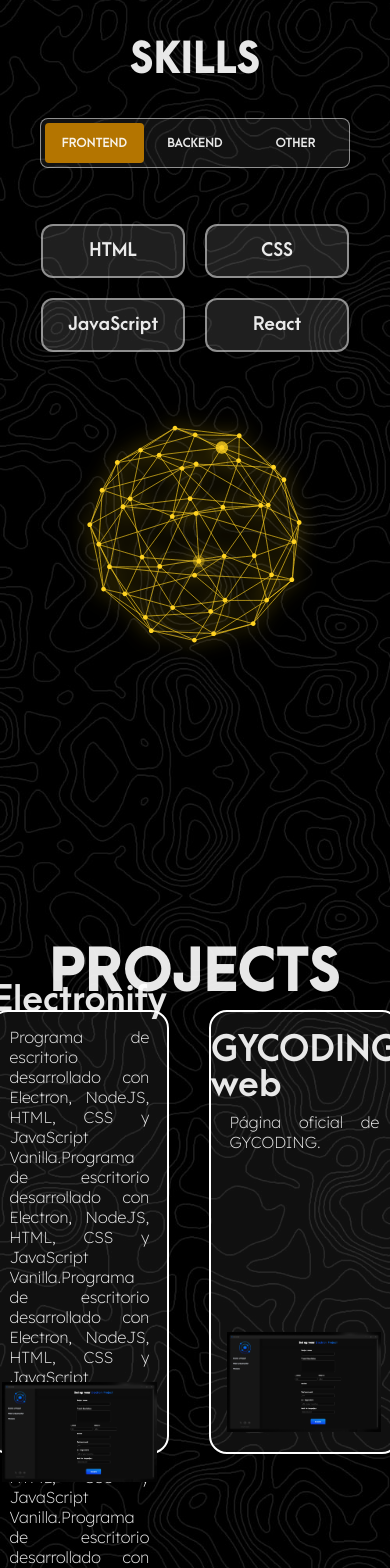
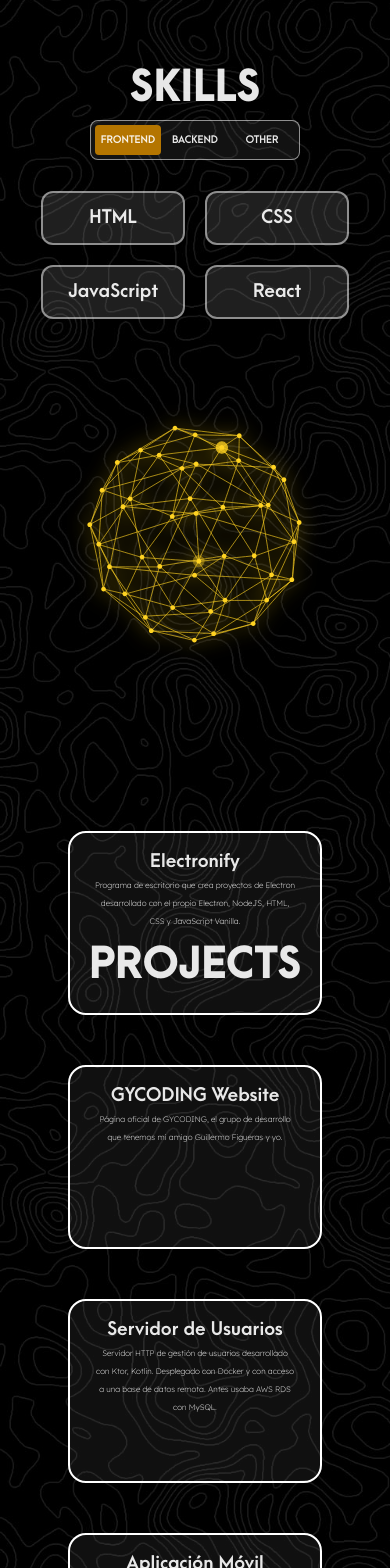
Before and after one commit to gy-toxyc/toxyc-portfolio, a React (Vite) app: page / in a window 390 px wide. Shown: the part 1760-3328 px from the top of the page. Built offline with nearby package versions, Linux system fonts and the light colour scheme.

Commit message:
Pusheito

```diff
--- /dev/null
+++ b/src/components/Footer.jsx
@@ -0,0 +1,24 @@
+import Lottie from 'lottie-react'
+import { FaGithubSquare, FaLinkedin } from "react-icons/fa";
+
+import '../styles/Footer.css'
+import toxycLogo from '../assets/img/toxyc-logo.png'
+
+export function Footer() {
+	return (
+		<footer className="footer">
+			<img src={toxycLogo} alt="toxycLogo" className="footer-logo" draggable="false" />
+
+			<ul className="footer-media">
+				<li className="footer-media-element">
+					<FaGithubSquare className="intro-media-icon github" />
+				</li>
+				<li className="footer-media-element">
+					<FaLinkedin className="intro-media-icon linkedin" />
+				</li>
+			</ul>
+
+			<h6 className="footer-copy">Iván Vicente 2024</h6>
+		</footer>
+	)
+}
--- a/src/components/Projects.jsx
+++ b/src/components/Projects.jsx
@@ -2,14 +2,17 @@ import '../styles/Projects.css'
 import { ProjectCard } from './ProjectCard'
 
 import electronifyImage from '../assets/img/projects/electronify-image.png'
+import gycodingImage from '../assets/img/projects/gycoding-image.png'
 
 export function Projects() {
 	return (
 		<div id="projects" className="projects">
 			<h1 className="projects-title">PROJECTS</h1>
 			<ul className="projects-list">
-				<ProjectCard name="Electronify" desc="Programa de escritorio desarrollado con Electron, NodeJS, HTML, CSS y JavaScript Vanilla.Programa de escritorio desarrollado con Electron, NodeJS, HTML, CSS y JavaScript Vanilla.Programa de escritorio desarrollado con Electron, NodeJS, HTML, CSS y JavaScript Vanilla.Programa de escritorio desarrollado con Electron, NodeJS, HTML, CSS y JavaScript Vanilla.Programa de escritorio desarrollado con Electron, NodeJS, HTML, CSS y JavaScript Vanilla.Programa de escritorio desarrollado con Electron, NodeJS, HTML, CSS y JavaScript Vanilla.Programa de escritorio desarrollado con Electron, NodeJS, HTML, CSS y JavaScript Vanilla.Programa de escritorio desarrollado con Electron, NodeJS, HTML, CSS y JavaScript Vanilla." image={electronifyImage} />
-				<ProjectCard name="GYCODING web" desc="Página oficial de GYCODING." image={electronifyImage} />
+				<ProjectCard name="Electronify" desc="Programa de escritorio que crea proyectos de Electron desarrollado con el propio Electron, NodeJS, HTML, CSS y JavaScript Vanilla." image={electronifyImage} />
+				<ProjectCard name="GYCODING Website" desc="Página oficial de GYCODING, el grupo de desarrollo que tenemos mi amigo Guillermo Figueras y yo." image={gycodingImage} />
+				<ProjectCard name="Servidor de Usuarios" desc="Servidor HTTP de gestión de usuarios desarrollado con Ktor, Kotlin. Desplegado con Docker y con acceso a una base de datos remota. Antes usaba AWS RDS con MySQL." image={electronifyImage} />
+				<ProjectCard name="Aplicación Móvil" desc="Aplicación móvil de gestión e información de personajes de un videojuego que presenta un inicio de sesión y un registro de usuarios, además de almacenamiento de datos en una base de datos remota." image={electronifyImage} />
 			</ul>
 		</div>
 	)
--- a/src/index.css
+++ b/src/index.css
@@ -63,9 +63,14 @@
 	--selection-bg: #ffa6002c;
 
 	--navbar-brightness: #ffffffd3;
+
 	--intro-media-brightness: #ffffff3b;
 	--intro-animation-shadow: #000000;
+
 	--about-cv-brightness: #e4c30933;
+
+	--projects-bg: #ffffff10;
+	--projects-border: #ffffff;
 
 	/* Skill Colors */
 
--- a/src/main.jsx
+++ b/src/main.jsx
@@ -5,6 +5,7 @@ import { Intro } from './components/Intro'
 import { About } from './components/About'
 import { Skills } from './components/Skills'
 import { Projects } from './components/Projects'
+import { Footer } from './components/Footer'
 
 import './index.css'
 
@@ -15,5 +16,6 @@ ReactDOM.createRoot(document.getElementById('root')).render(
     <About />
     <Skills />
     <Projects />
+    <Footer />
   </React.StrictMode>,
 )
--- /dev/null
+++ b/src/styles/Footer.css
@@ -0,0 +1,58 @@
+.footer {
+    width: 100%;
+    height: 20vh;
+
+    display: flex;
+    flex-direction: column;
+    flex-wrap: nowrap;
+
+    justify-content: flex-end;
+    align-items: center;
+    align-content: center;
+
+    background-image: url(../assets/img/intro-bg.png);
+    background-repeat: no-repeat;
+    background-size: cover;
+
+    margin-bottom: 20px;
+
+    gap: 10px;
+}
+
+.footer-logo {
+    height: 60px;
+
+    filter: grayscale(100%);
+
+    transition: .5s;
+}
+
+.footer-logo:hover {
+    transition: .5s;
+
+    filter: grayscale(0%);
+    transform: translateY(-5px);
+}
+
+.footer-media {
+    width: 100%;
+    height: 20%;
+
+    display: flex;
+    flex-direction: row;
+    flex-wrap: nowrap;
+
+    justify-content: center;
+    align-items: center;
+    align-content: center;
+
+    list-style: none;
+
+    gap: 5px;
+}
+
+.footer-copy {
+    font-size: 14px;
+
+    color: #ffffff36;
+}
--- a/src/styles/ProjectCard.css
+++ b/src/styles/ProjectCard.css
@@ -1,8 +1,8 @@
 .project-element {
     position: relative;
 
-    width: 600px;
-    height: 400px;
+    width: 400px;
+    height: 280px;
 
     display: flex;
     flex-direction: column;
@@ -15,10 +15,12 @@
     padding-top: 20px;
     padding-bottom: 20px;
 
-    background-color: #ffffff10;
+    background-color: var(--projects-bg);
 
-    border: 2px solid #fff;
+    border: 2px solid var(--projects-border);
     border-radius: 18px;
+
+    transition: .5s;
 }
 
 .project-info {
@@ -35,24 +37,119 @@
 
     text-align: start;
 
-    gap: 10px;
+    gap: 15px;
 }
 
 .project-name {
-    font-size: 35px;
+    font-size: 30px;
     font-family: 'ArcaMajora3-Bold';
 }
 
 .project-desc {
-    line-height: 20px;
+    line-height: 18px;
 
-    font-size: 16px;
+    font-size: 14px;
     font-family: 'Lexend-ExtraLight';
 
-    text-align: justify;
+    text-align: center;
 }
 
 .project-image {
+    position: absolute;
+
+    height: 180px;
+
     justify-self: flex-end;
-    height: 100px;
+
+    top: 70%;
+    opacity: 0;
+
+    border: 2px solid var(--projects-border);
+    border-radius: 12px;
+
+    filter: drop-shadow(0px 0px 10px #000);
+
+    z-index: 3;
+
+    transition: .5s;
 }
+
+.project-element:hover .project-image {
+    transition: .5s;
+
+    opacity: 1;
+    transform: translateY(-30%);
+}
+
+@media screen and (max-width: 1360px) {
+    .project-element {
+        width: 400px;
+        height: 250px;
+    }
+
+    .project-name {
+        font-size: 25px;
+    }
+
+    .project-desc {
+        font-size: 12px;
+    }
+
+    .project-image {
+        height: 200px;
+
+        top: 65%;
+    }
+}
+
+@media screen and (max-width: 1024px) {
+    .project-element {
+        width: 350px;
+        height: 200px;
+    }
+
+    .project-name {
+        font-size: 20px;
+    }
+
+    .project-desc {
+        font-size: 10px;
+    }
+
+    .project-image {
+        height: 170px;
+
+        top: 65%;
+    }
+}
+
+@media screen and (max-width: 920px) {
+    .project-element {
+        width: 250px;
+        height: 140px;
+    }
+
+    .project-info {
+        gap: 5px;
+    }
+
+    .project-name {
+        font-size: 18px;
+    }
+
+    .project-desc {
+        font-size: 8px;
+    }
+
+    .project-image {
+        height: 120px;
+
+        top: 70%;
+    }
+}
+
+@media screen and (max-width: 500px) {
+    .project-image {
+        height: 150px;
+    }
+}
--- a/src/styles/Projects.css
+++ b/src/styles/Projects.css
@@ -26,11 +26,11 @@
 
 .projects-list {
     width: 80%;
-    height: 50%;
+    height: 72%;
 
     display: flex;
     flex-direction: row;
-    flex-wrap: nowrap;
+    flex-wrap: wrap;
 
     justify-content: center;
     align-items: center;
@@ -38,3 +38,38 @@
 
     gap: 40px;
 }
+
+@media screen and (max-width: 1366px) {
+    .projects {
+        gap: 90px;
+    }
+
+    .projects-list {
+        height: 20%;
+    }
+}
+
+@media screen and (max-width: 920px) {
+    .projects {
+        gap: 60px;
+    }
+
+    .projects-list {
+        gap: 50px;
+    }
+
+    .projects-title {
+        font-size: 40px;
+    }
+}
+
+@media screen and (max-width: 500px) {
+    .projects {
+        gap: 120px;
+    }
+
+    .projects-list {
+        height: 40%;
+        gap: 50px;
+    }
+}
--- a/src/styles/Skill.css
+++ b/src/styles/Skill.css
@@ -54,8 +54,8 @@
 
 @media screen and (max-width: 1070px) {
     .skill-element {
-        height: 60px;
-        width: 160px;
+        height: 50px;
+        width: 140px;
     }
 
     .skill-name {
--- a/src/styles/Skills.css
+++ b/src/styles/Skills.css
@@ -118,7 +118,7 @@
 
 .skills-button {
     width: 33%;
-    height: 40px;
+    height: 100%;
 
     display: flex;
     flex-direction: row;
@@ -172,7 +172,11 @@
 
 @media screen and (max-width: 1630px) {
     .skills-box {
-        gap: 80px;
+        gap: 30px;
+    }
+
+    .skills-buttons-box {
+        margin-top: -12%;
     }
 }
 
@@ -184,11 +188,26 @@
 
 @media screen and (max-width: 1024px) {
     .skills-box {
-        gap: 10px;
+        gap: 0px;
     }
 
     .skills-title {
         font-size: 40px;
+    }
+
+    .skills-list {
+        height: 200px;
+    }
+
+    .skills-buttons-box {
+        width: 200px;
+        height: 30px;
+
+        margin: 0px;
+    }
+
+    .skills-name {
+        font-size: 10px;
     }
 }
 
@@ -208,7 +227,11 @@
         width: 100%;
         height: 40%;
 
-        gap: 10px;
+        gap: 20px;
+    }
+
+    .skills-buttons-box {
+        margin-top: -2%;
     }
 
     .skills-list {
@@ -218,6 +241,6 @@
 
 @media screen and (max-width: 470px) {
     .skills-box {
-        gap: 50px;
+        gap: 20px;
     }
 }
```
Also changed, not shown: src/assets/img/projects/gycoding-image.png (added).
